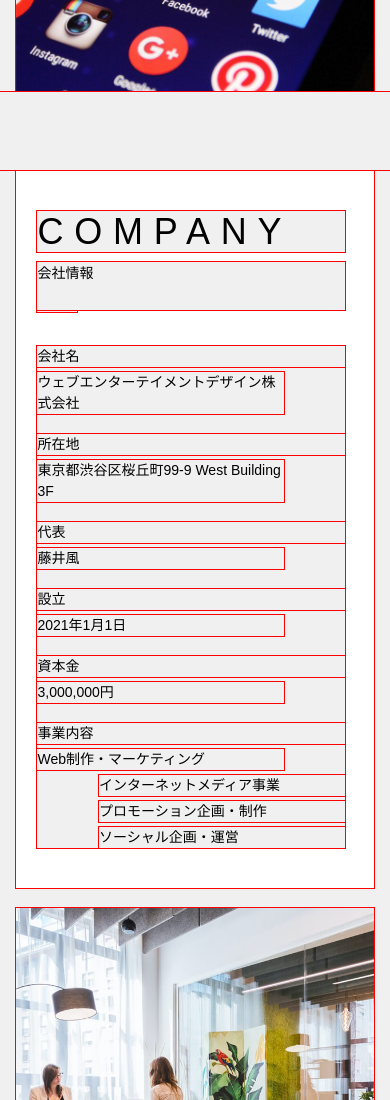
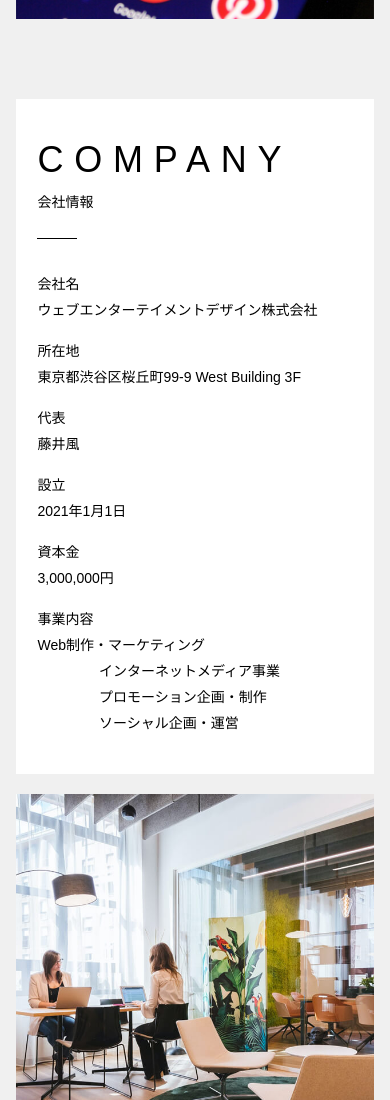
Before and after one commit to Rika-Nakamura/coporatesite, a plain HTML site: page index.html in a window 390 px wide. Shown: the part 3483-4583 px from the top of the page. Drawn offline with Linux system fonts and the light colour scheme.

Commit message:
ddの幅変更

```diff
--- a/css/style.scss
+++ b/css/style.scss
@@ -4,13 +4,12 @@ html {
     box-sizing: border-box;
 }
 
-body * {
+body {
     font-size: 14px;
     font-family: 'メイリオ', 'Meiryo', sans-serif;
     color: #000;
     background-color: #F0F0F0;
     width: 100%;
-    outline: red 1px solid;
 }
 
 img {
@@ -433,7 +432,7 @@ footer {
 
                 dd {
                     margin-top: 5px;
-                    max-width: 100%;
+                    width: 100%;
 
                     &:first-of-type {
                         margin-top: 5px;
```
Also changed, not shown: css/style.css, css/style.min.css, 2 other files.
